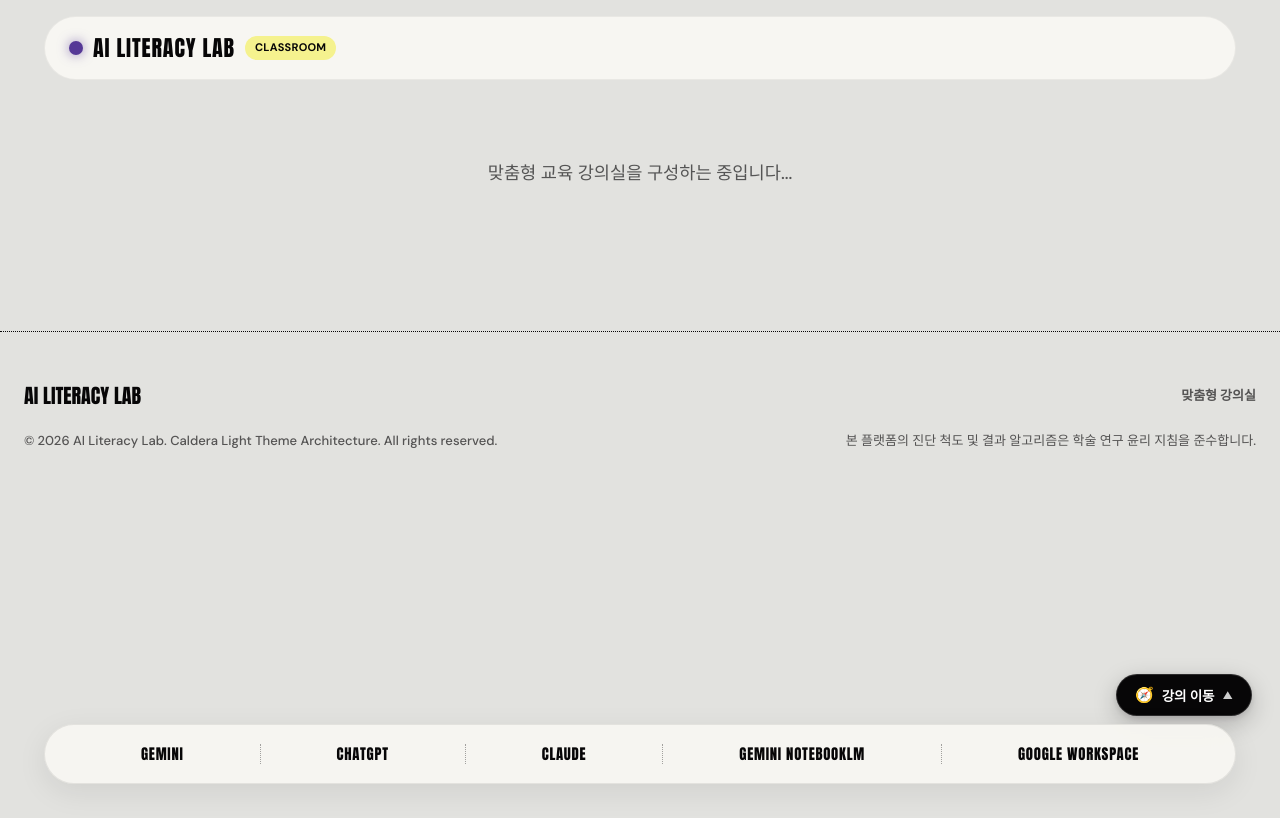
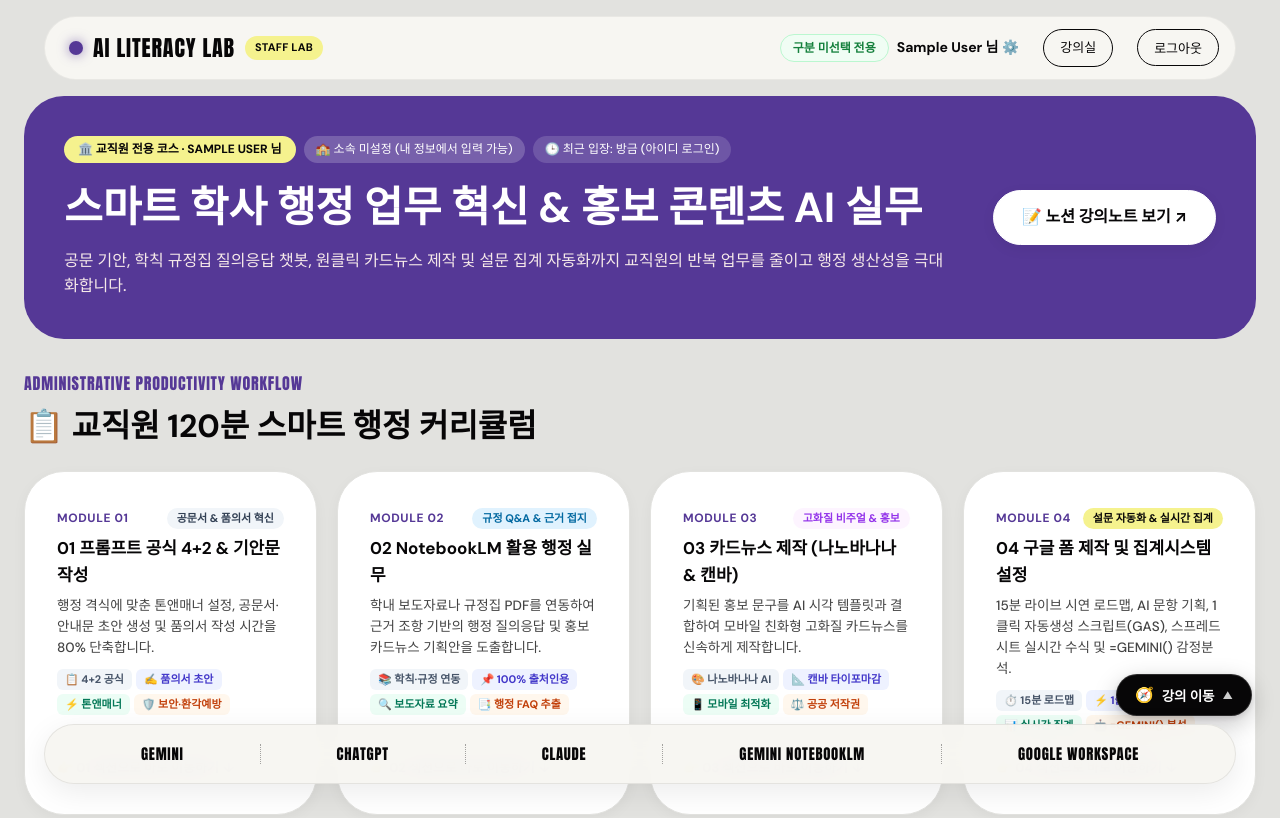
Before and after one commit to 9CORE1/AI_literacy, a plain HTML site: page dashboard.html in a window 1280 px wide. Shown: the top 818 px of the page. Drawn offline with Linux system fonts and the light colour scheme; sample sign-in values are in the browser's storage; a web font is replaced by a local one.

Commit message:
fix(auth): renderNavUser 내 누락된 safeName 변수 선언 복원 및 로딩 중단 버그 해결

```diff
--- a/dashboard.html
+++ b/dashboard.html
@@ -133,7 +133,7 @@
   <script src="https://www.gstatic.com/firebasejs/10.12.0/firebase-auth-compat.js"></script>
   <script src="https://www.gstatic.com/firebasejs/10.12.0/firebase-firestore-compat.js"></script>
   <script src="js/firebase-config.js"></script>
-  <script src="js/auth.js?v=20261027_25"></script>
+  <script src="js/auth.js?v=20261027_27"></script>
   <script src="js/dashboard.js?v=20261027_26"></script>
   <script>
     document.addEventListener('DOMContentLoaded', async () => {
--- a/js/auth.js
+++ b/js/auth.js
@@ -758,6 +758,7 @@ const Auth = {
 
     if (this.isLoggedIn()) {
       const roleText = this.user.role === 'staff' ? '🏛️ 교직원' : (this.user.role === 'student' ? '🎓 대학생' : '구분 미선택');
+      const safeName = this.escapeHtml(this.user.name || '사용자');
       const notionUrl = this.user.role === 'staff'
         ? 'https://9core.notion.site/AI-4060ce4c022480bcace7f6cf5209c762?source=copy_link'
         : (this.user.role === 'student'
```
Also changed, not shown: index.html (+1 -1 lines).
